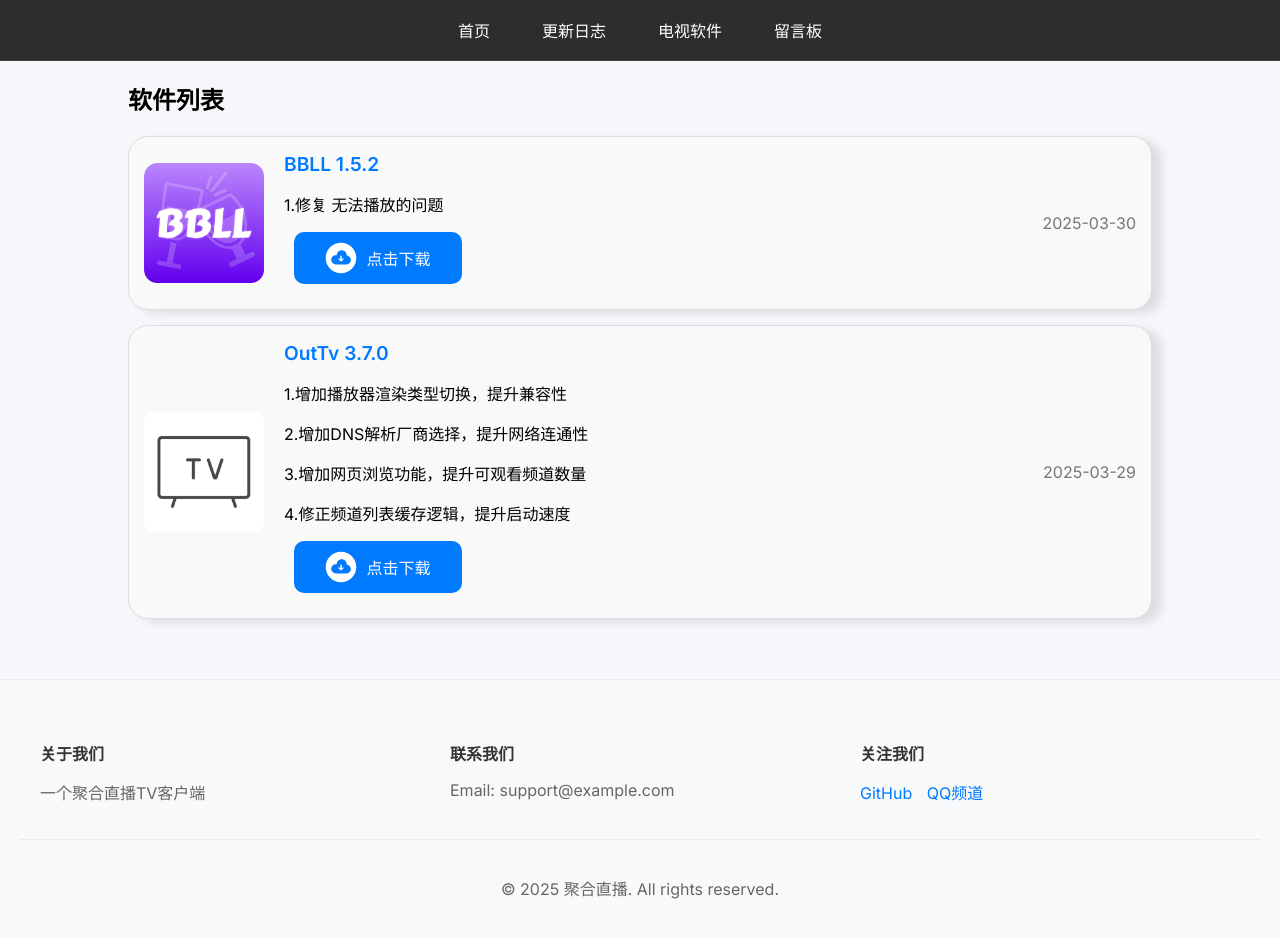
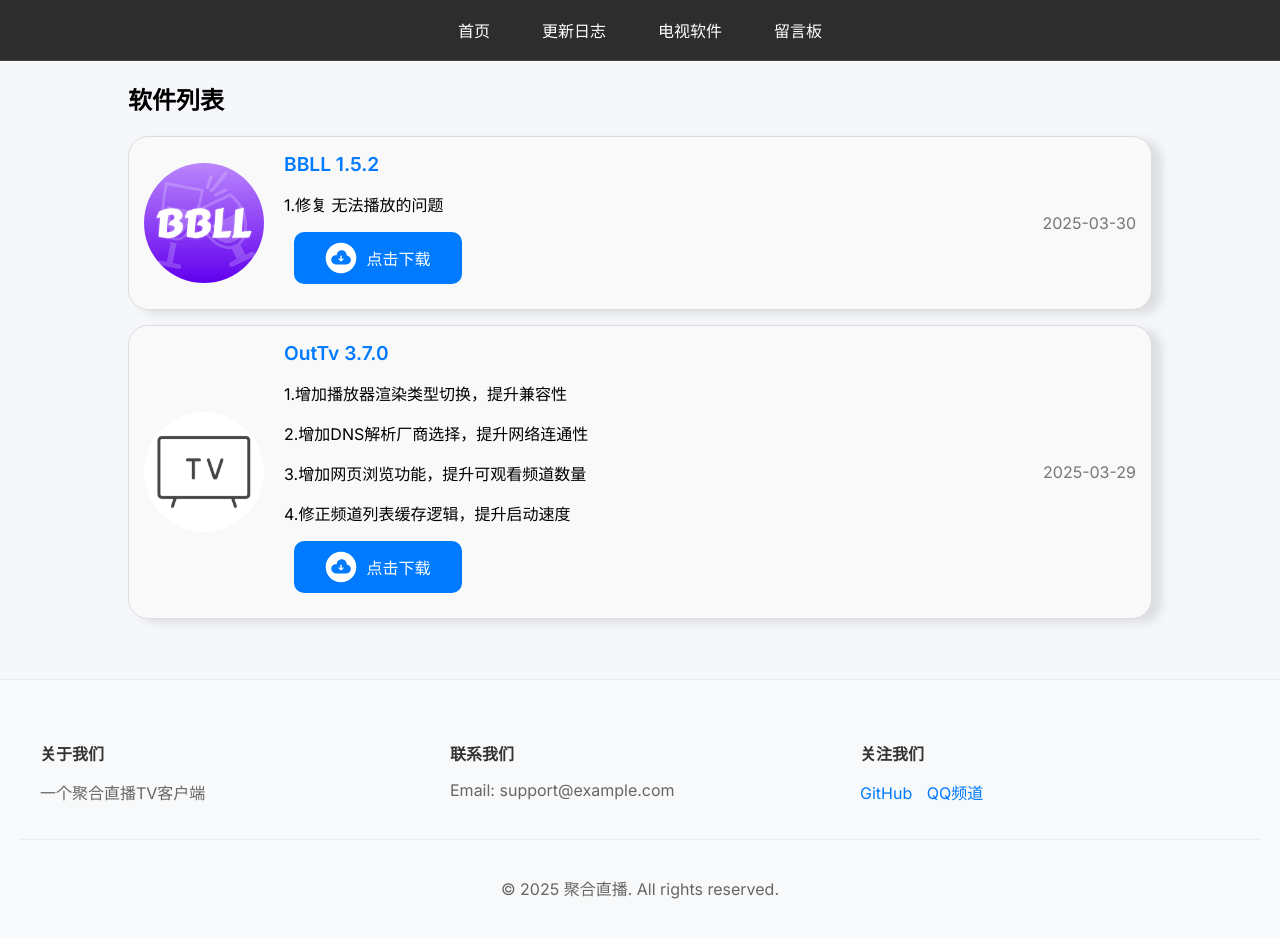
Before and after one commit to jayjd/jayjd.github.io, a Jekyll site: the page built from tv.markdown, in a window 1280 px wide and 956 px high. Shown: the top 938 px of the window. Built offline with Jekyll 4.4.1, drawn with Linux system fonts in a browser that asks for light colours; comment, search, counter and statistics services are not loaded.

Commit message:
更新导航链接样式，将圆角调整为50%

```diff
--- a/assets/css/custom.css
+++ b/assets/css/custom.css
@@ -224,7 +224,7 @@
     width: 120px;
     margin-right: 10px; /* 图标与标题之间的间距 */
     vertical-align: middle; /* 垂直居中 */
-    border-radius: 10px; /* 圆角  */
+    border-radius: 50%; /* 圆角  */
   }
 
   /* 日志项样式 */
```
